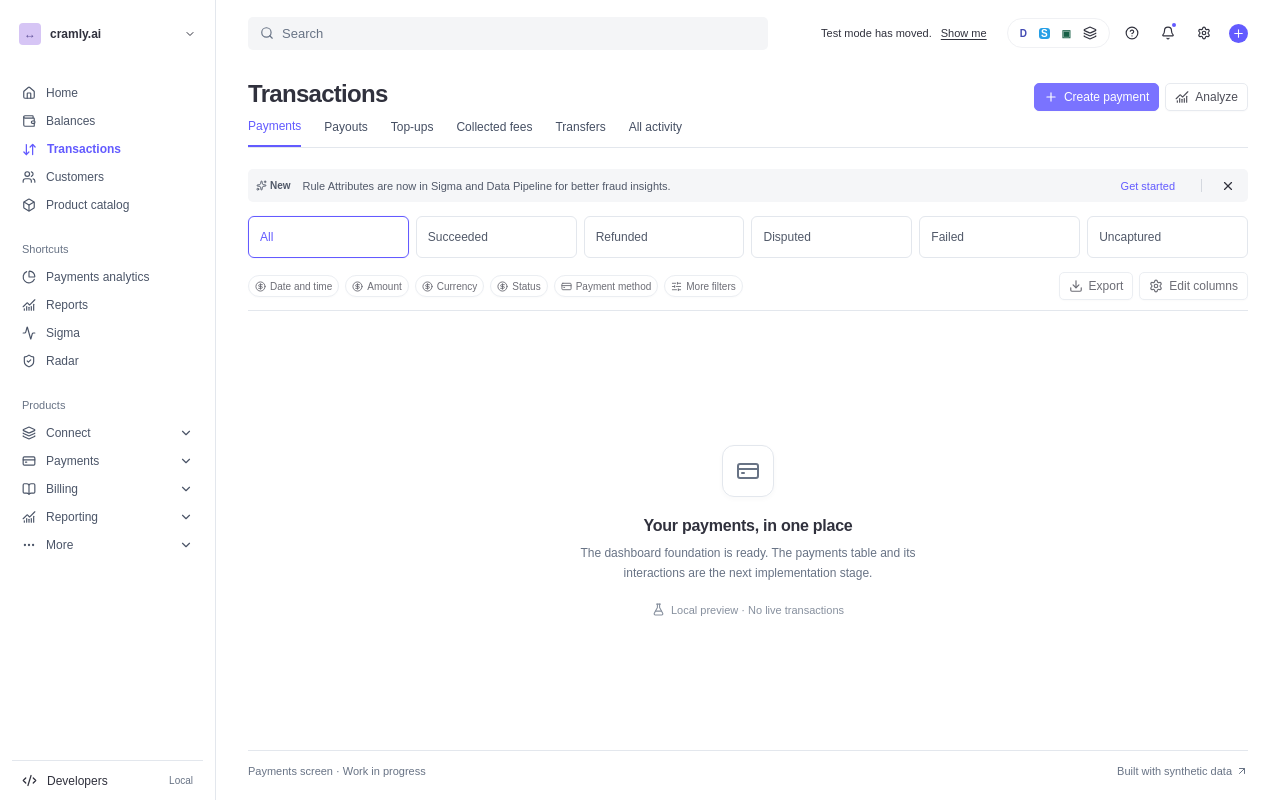
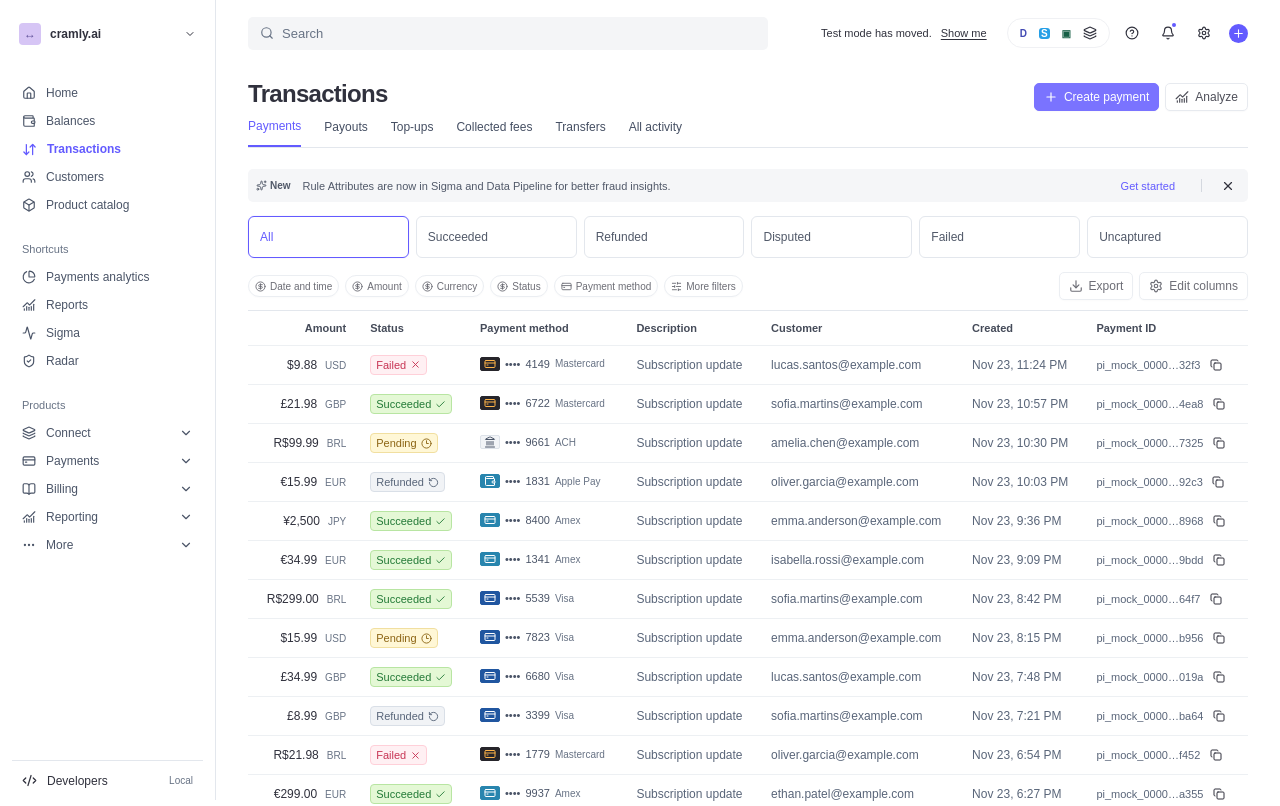
Before and after one commit to gabriel-ramos44/stripe-payments-screen, a Next.js app: page /payments in a window 1280 px wide. Shown: the top 806 px of the page. Built offline with nearby package versions, Linux system fonts and the light colour scheme.

Commit message:
feat: render payments table with formatting and clipboard actions

```diff
--- a/src/app/payments/page.tsx
+++ b/src/app/payments/page.tsx
@@ -1,5 +1,18 @@
 import { DashboardShell } from "@/components/dashboard/dashboard-shell";
+import { PaymentsTable } from "@/features/payments/components/payments-table";
+import { createMockPayments } from "@/features/payments/mock-data";
+
+export const dynamic = "force-dynamic";
 
 export default function PaymentsPage() {
-  return <DashboardShell />;
+  const anchor = new Date();
+  const payments = createMockPayments({ anchor });
+  return (
+    <DashboardShell>
+      <PaymentsTable
+        payments={payments.slice(0, 25)}
+        referenceTime={anchor.toISOString()}
+      />
+    </DashboardShell>
+  );
 }
--- a/src/components/dashboard/dashboard-shell.tsx
+++ b/src/components/dashboard/dashboard-shell.tsx
@@ -1,10 +1,9 @@
 "use client";
 
-import { useState } from "react";
+import { useState, type ReactNode } from "react";
 import {
   Activity,
   ArrowDownUp,
-  ArrowUpRight,
   Bell,
   BookOpen,
   Box,
@@ -19,7 +18,6 @@ import {
   Download,
   Ellipsis,
   ExternalLink,
-  FlaskConical,
   House,
   Layers,
   Menu as MenuIcon,
@@ -125,7 +123,7 @@ function NavigationGroup({
   );
 }
 
-export function DashboardShell() {
+export function DashboardShell({ children }: { children: ReactNode }) {
   const [sidebarOpen, setSidebarOpen] = useState(false);
   const [announcementVisible, setAnnouncementVisible] = useState(true);
   return (
@@ -403,30 +401,7 @@ export function DashboardShell() {
               </Button>
             </div>
           </div>
-          <section
-            className={styles.tablePlaceholder}
-            aria-label="Payments table implementation status"
-          >
-            <div className={styles.placeholderIcon}>
-              <CreditCard size={24} />
-            </div>
-            <h2>Your payments, in one place</h2>
-            <p>
-              The dashboard foundation is ready. The payments table and its
-              interactions are the next implementation stage.
-            </p>
-            <span>
-              <FlaskConical size={13} />
-              Local preview · No live transactions
-            </span>
-          </section>
-          <footer className={styles.previewFooter}>
-            <span>Payments screen · Work in progress</span>
-            <span>
-              Built with synthetic data
-              <ArrowUpRight size={12} />
-            </span>
-          </footer>
+          {children}
         </main>
       </div>
     </div>
--- /dev/null
+++ b/src/features/payments/components/payments-table.tsx
@@ -0,0 +1,151 @@
+"use client";
+
+import { useState } from "react";
+import { Check, Copy, CreditCard, Landmark, Wallet } from "lucide-react";
+import { Button, StatusBadge, Tooltip } from "@/components/ui/primitives";
+import type { Payment } from "../types";
+import { formatAmount, formatCreated, formatRelative } from "../format";
+import styles from "./payments.module.css";
+
+export function PaymentsTable({
+  payments,
+  referenceTime,
+}: {
+  payments: readonly Payment[];
+  referenceTime: string;
+}) {
+  const [copiedId, setCopiedId] = useState<string | null>(null);
+  const [notice, setNotice] = useState("");
+  async function copyId(id: string) {
+    try {
+      await navigator.clipboard.writeText(id);
+      setCopiedId(id);
+      setNotice(`Copied payment ID ${id}`);
+    } catch {
+      setCopiedId(null);
+      setNotice("Could not copy payment ID. Select and copy the ID manually.");
+    }
+  }
+  return (
+    <>
+      <p role="status" className="sr-only">
+        {notice}
+      </p>
+      <div
+        className={styles.tableScroll}
+        role="region"
+        aria-label="Payments table, scroll horizontally for more columns"
+        tabIndex={0}
+      >
+        <table className={styles.table}>
+          <caption className="sr-only">
+            Payments. Created dates are displayed in Brasília time.
+          </caption>
+          <thead>
+            <tr>
+              <th scope="col">Amount</th>
+              <th scope="col">Status</th>
+              <th scope="col">Payment method</th>
+              <th scope="col">Description</th>
+              <th scope="col">Customer</th>
+              <th scope="col">Created</th>
+              <th scope="col">Payment ID</th>
+            </tr>
+          </thead>
+          <tbody>
+            {payments.map((payment) => (
+              <tr key={payment.id}>
+                <td className={styles.amount}>
+                  {formatAmount(payment.amountMinor, payment.currency)}
+                  <span className={styles.currency}>{payment.currency}</span>
+                </td>
+                <td>
+                  <StatusBadge status={payment.status} />
+                </td>
+                <td>
+                  <PaymentMethodCell method={payment.method} />
+                </td>
+                <td className={styles.muted}>{payment.description}</td>
+                <td>
+                  <span className={styles.customerName}>
+                    {payment.customer.name}
+                  </span>
+                  <span className={styles.email}>{payment.customer.email}</span>
+                </td>
+                <td>
+                  <Tooltip
+                    content={`${formatRelative(payment.createdAt, referenceTime)} · Brasília time (America/Sao_Paulo)`}
+                  >
+                    <time
+                      tabIndex={0}
+                      dateTime={payment.createdAt}
+                      className={styles.date}
+                    >
+                      {formatCreated(payment.createdAt)}
+                    </time>
+                  </Tooltip>
+                </td>
+                <td>
+                  <div className={styles.paymentId}>
+                    <span title={payment.id}>
+                      {payment.id.slice(0, 12)}…{payment.id.slice(-4)}
+                    </span>
+                    <Button
+                      variant="ghost"
+                      iconOnly
+                      aria-label={`Copy payment ID ${payment.id}`}
+                      onClick={() => void copyId(payment.id)}
+                    >
+                      {copiedId === payment.id ? (
+                        <Check aria-hidden="true" />
+                      ) : (
+                        <Copy aria-hidden="true" />
+                      )}
+                    </Button>
+                    <span className="sr-only">{payment.id}</span>
+                  </div>
+                </td>
+              </tr>
+            ))}
+          </tbody>
+        </table>
+      </div>
+    </>
+  );
+}
+
+function PaymentMethodCell({ method }: { method: Payment["method"] }) {
+  const Icon =
+    method.type === "ach"
+      ? Landmark
+      : method.type === "wallet"
+        ? Wallet
+        : CreditCard;
+  const name =
+    method.type === "ach"
+      ? `ACH · ${method.bankName}`
+      : method.type === "wallet"
+        ? `${method.wallet === "apple_pay" ? "Apple Pay" : "Google Pay"} · ${method.brand}`
+        : method.brand;
+  return (
+    <span className={styles.method}>
+      <span
+        className={`${styles.brand} ${method.type !== "ach" ? styles[method.brand] : ""}`}
+      >
+        <Icon size={12} aria-hidden="true" />
+      </span>
+      <span className="sr-only">{name} ending in </span>
+      <span aria-hidden="true">•••• </span>
+      {method.last4}
+      <span className={styles.methodName}>
+        {method.type === "ach"
+          ? "ACH"
+          : method.type === "wallet"
+            ? method.wallet === "apple_pay"
+              ? "Apple Pay"
+              : "Google Pay"
+            : method.brand}
+      </span>
+    </span>
+  );
+}
--- /dev/null
+++ b/src/features/payments/components/payments.module.css
@@ -0,0 +1,110 @@
+.tableScroll {
+  width: 100%;
+  overflow-x: auto;
+  border-bottom: 1px solid var(--border);
+  scrollbar-color: #bdc3cb #f4f5f7;
+  scrollbar-width: thin;
+}
+.table {
+  width: 100%;
+  border-collapse: collapse;
+  white-space: nowrap;
+  font-size: 12px;
+  text-align: left;
+}
+.table th {
+  height: 34px;
+  font-size: 11px;
+  color: #454b59;
+  font-weight: 600;
+  background: #fff;
+}
+.table td,
+.table th {
+  padding: 4px 12px;
+  border-bottom: 1px solid #edf0f3;
+}
+.table td {
+  height: 39px;
+}
+.table tr:hover td {
+  background: #f8f9fc;
+}
+.table th:first-child,
+.amount {
+  text-align: right;
+}
+.amount {
+  font-variant-numeric: tabular-nums;
+  font-weight: 500;
+}
+.currency {
+  font-size: 10px;
+  margin-left: 8px;
+  color: var(--muted);
+  font-weight: 400;
+}
+.muted,
+.email,
+.date {
+  color: #596579;
+}
+.customerName {
+  display: none;
+}
+.paymentId {
+  display: flex;
+  align-items: center;
+  gap: 4px;
+  font-size: 11px;
+  color: #596579;
+}
+.paymentId button {
+  width: 23px;
+  min-height: 23px;
+  padding: 3px;
+}
+.paymentId button svg {
+  width: 12px;
+  height: 12px;
+}
+.method {
+  display: inline-flex;
+  align-items: center;
+  gap: 5px;
+  font-size: 11px;
+  color: #4b5568;
+}
+.brand {
+  display: inline-flex;
+  justify-content: center;
+  align-items: center;
+  width: 20px;
+  height: 14px;
+  border: 1px solid #dde2e9;
+  border-radius: 2px;
+  background: #f2f4f7;
+}
+.visa {
+  background: #2056a0;
+  color: white;
+  border-color: #2056a0;
+}
+.mastercard {
+  background: #26252b;
+  color: #ffb449;
+  border-color: #26252b;
+}
+.amex {
+  background: #2885ae;
+  color: white;
+  border-color: #2885ae;
+}
+.methodName {
+  text-transform: capitalize;
+  font-size: 10px;
+  color: var(--muted);
+}
+.date {
+  cursor: help;
+}
--- /dev/null
+++ b/src/features/payments/format.ts
@@ -0,0 +1,37 @@
+import { CURRENCY_EXPONENTS, type Currency } from "./types.ts";
+
+export const PAYMENT_TIME_ZONE = "America/Sao_Paulo";
+const dateFormat = new Intl.DateTimeFormat("en-US", {
+  timeZone: PAYMENT_TIME_ZONE,
+  month: "short",
+  day: "numeric",
+  hour: "numeric",
+  minute: "2-digit",
+});
+const currencyFormats = new Map<Currency, Intl.NumberFormat>();
+export function formatAmount(amountMinor: number, currency: Currency) {
+  let formatter = currencyFormats.get(currency);
+  if (!formatter) {
+    formatter = new Intl.NumberFormat("en-US", { style: "currency", currency });
+    currencyFormats.set(currency, formatter);
+  }
+  return formatter.format(amountMinor / 10 ** CURRENCY_EXPONENTS[currency]);
+}
+export function formatCreated(value: string) {
+  return dateFormat.format(new Date(value));
+}
+export function formatRelative(value: string, reference: string) {
+  const seconds = (Date.parse(value) - Date.parse(reference)) / 1000;
+  const format = new Intl.RelativeTimeFormat("en", { numeric: "auto" });
+  for (const [unit, size] of [
+    ["year", 31536000],
+    ["month", 2592000],
+    ["day", 86400],
+    ["hour", 3600],
+    ["minute", 60],
+  ] as const) {
+    if (Math.abs(seconds) >= size)
+      return format.format(Math.round(seconds / size), unit);
+  }
+  return format.format(Math.round(seconds), "second");
+}
```
